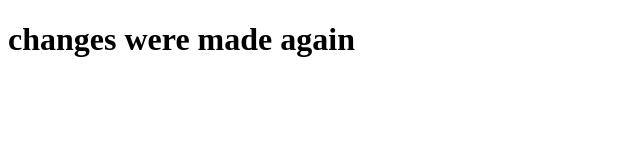
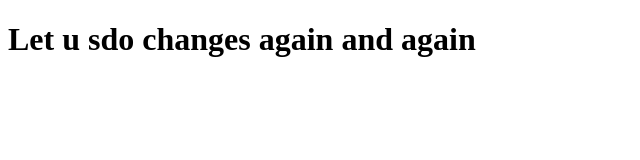
Before and after one commit to Anassdah/CI-CD-eBeanstalk, a website: page home.html in a window 1280 px wide. Shown: the whole page, without its empty margins (0-640 px from the left). Drawn offline with Linux system fonts and the light colour scheme.

Commit message:
changed again

```diff
--- a/home.html
+++ b/home.html
@@ -7,6 +7,6 @@
     <title>Document</title>
 </head>
 <body>
-    <h1>changes were made again</h1>
+    <h1>Let u sdo changes again and again</h1>
 </body>
 </html>
```
Also changed, not shown: .github/workflows/integration.yml.
